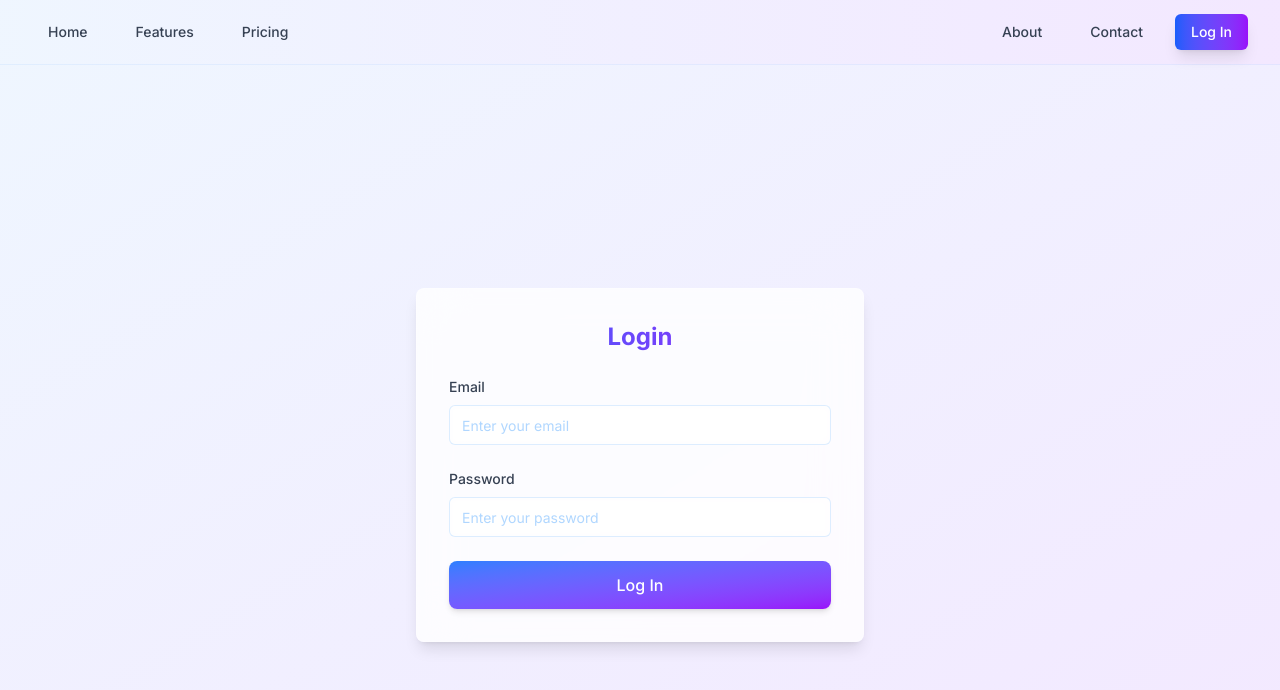
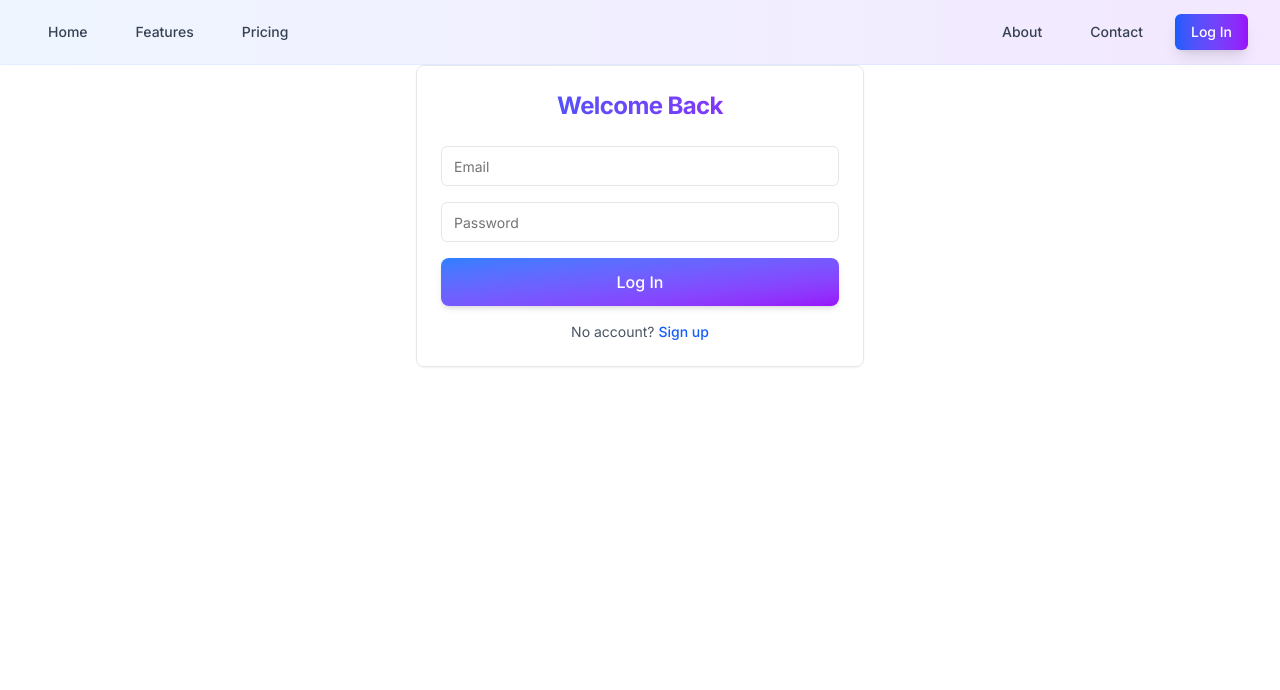
Before and after one commit to xyvora/SCANUE-V, a Next.js app in the folder frontend/: page /login in a window 1280 px wide. Shown: the top 690 px of the page. Built offline with nearby package versions, Linux system fonts and the light colour scheme; no server answers.

Commit message:
Refactor LoginForm with shadcn/ui components and improve design

```diff
--- a/frontend/src/components/LoginForm.tsx
+++ b/frontend/src/components/LoginForm.tsx
@@ -1,9 +1,9 @@
 "use client";
-
+import { Card, CardContent, CardHeader, CardTitle } from "@/components/ui/card";
 import { type FormEvent, useEffect, useState } from "react";
 import ErrorMessage from "@/components/ErrorMessage";
 import { GradientButton } from "@/components/ui/gradient-button";
-import { GradientInput } from "@/components/ui/gradient-input";
+import { Input } from "@/components/ui/input";
 import { useRouter } from "next/navigation";
 
 export default function LoginForm() {
@@ -56,37 +56,31 @@ export default function LoginForm() {
   };
 
   return (
-    <div className="min-h-screen flex items-center justify-center bg-gradient-to-br from-blue-50 to-purple-100 dark:from-blue-900 dark:to-purple-900">
-      <div className="glass-morphism-heavy p-8 rounded-lg shadow-lg w-full max-w-md">
-        <h2 className="text-2xl font-bold mb-6 text-center gradient-text">Login</h2>
-        <form onSubmit={handleSubmit} className="space-y-6">
-          <div>
-            <label
-              htmlFor="email"
-              className="block text-sm font-medium text-gray-700 dark:text-gray-200 mb-2"
-            >
-              Email
-            </label>
-            <GradientInput
-              id="email"
+    <Card className="w-full max-w-md mx-auto bg-white/90 backdrop-blur-sm dark:bg-gray-900/90">
+      <CardHeader>
+        <CardTitle className="text-2xl font-bold text-center gradient-text">
+          Welcome Back
+        </CardTitle>
+      </CardHeader>
+      <CardContent>
+        <form onSubmit={handleSubmit} className="space-y-4">
+          <div className="space-y-2">
+            <Input
+              type="email"
+              placeholder="Email"
               name="email"
-              type="email"
-              placeholder="Enter your email"
+              aria-label="Email"
+              className="w-full"
               required
             />
           </div>
-          <div>
-            <label
-              htmlFor="password"
-              className="block text-sm font-medium text-gray-700 dark:text-gray-200 mb-2"
-            >
-              Password
-            </label>
-            <GradientInput
-              id="password"
+          <div className="space-y-2">
+            <Input
+              type="password"
+              placeholder="Password"
               name="password"
-              type="password"
-              placeholder="Enter your password"
+              aria-label="Password"
+              className="w-full"
               required
             />
           </div>
@@ -94,8 +88,17 @@ export default function LoginForm() {
           <GradientButton type="submit" className="w-full">
             Log In
           </GradientButton>
+          <p className="text-sm text-center text-gray-600 dark:text-gray-400">
+            No account?{" "}
+            <a
+              href="/signup"
+              className="font-medium text-blue-600 hover:text-blue-500 dark:text-blue-400 dark:hover:text-blue-300"
+            >
+              Sign up
+            </a>
+          </p>
         </form>
-      </div>
-    </div>
+      </CardContent>
+    </Card>
   );
 }
```
